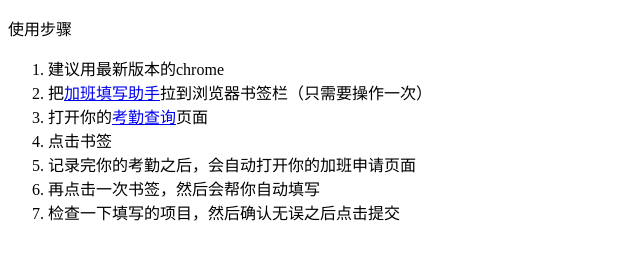
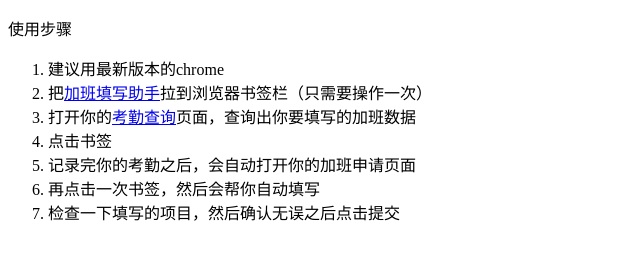
Before and after one commit to p2227/script, a website: page othelper/index.html in a window 1280 px wide. Shown: the whole page, without its empty margins (0-640 px from the left). Drawn offline with Linux system fonts and the light colour scheme.

Commit message:
文案调整

```diff
--- a/othelper/index.html
+++ b/othelper/index.html
@@ -11,7 +11,7 @@
     <ol>
         <li>建议用最新版本的chrome</li>
         <li>把<a href='javascript:!function(t){var e=t.createElement("script");e.src="http://gh.p2227.com/script/othelper/othelper.min.js?"+Math.random().toString(36).slice(4,7),e.async=!0,t.head.appendChild(e)}(document);'>加班填写助手</a>拉到浏览器书签栏（只需要操作一次）</li>
-        <li>打开你的<a href="http://172.16.40.253:9088/Attendance/StaffDaily/Edit?ParameterID=W03030200&ParameterTitle=%E8%80%83%E5%8B%A4%E6%9F%A5%E8%AF%A2" target="_blank">考勤查询</a>页面</li>
+        <li>打开你的<a href="http://172.16.40.253:9088/Attendance/StaffDaily/Edit?ParameterID=W03030200&ParameterTitle=%E8%80%83%E5%8B%A4%E6%9F%A5%E8%AF%A2" target="_blank">考勤查询</a>页面，查询出你要填写的加班数据</li>
         <li>点击书签</li>
         <li>记录完你的考勤之后，会自动打开你的加班申请页面</li>
         <li>再点击一次书签，然后会帮你自动填写</li>
```
Also changed, not shown: othelper/index.tpl.html (+1 -1 lines).
